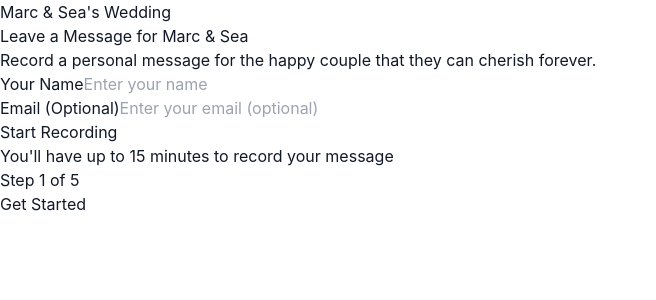
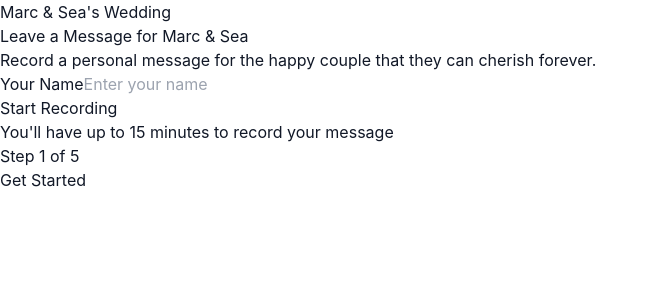
Before and after one commit to schuyler/wedding-bells, a React (Vite) app: page / in a window 1280 px wide. Shown: the top 300 px of the page, without its empty margins (0-656 px from the left). Built offline with nearby package versions, Linux system fonts and the light colour scheme.

Commit message:
remove optional email field from WelcomeForm and update validation schema

```diff
--- a/src/components/WelcomeForm.tsx
+++ b/src/components/WelcomeForm.tsx
@@ -119,25 +119,6 @@ export function WelcomeForm({ onSubmit }: WelcomeFormProps) {
           )}
         </div>
 
-        <div>
-          <label htmlFor="email" className="block text-sm font-medium text-gray-700 mb-1">
-            Email (Optional)
-          </label>
-          <input
-            type="email"
-            id="email"
-            {...register('email')}
-            disabled={isChecking || isSubmitting}
-            className={`w-full px-4 py-2 rounded-lg border ${
-              errors.email ? 'border-red-500' : 'border-gray-300'
-            } focus:outline-none focus:ring-2 focus:ring-blue-500 disabled:bg-gray-50 disabled:text-gray-500`}
-            placeholder="Enter your email (optional)"
-          />
-          {errors.email && (
-            <p className="mt-1 text-sm text-red-500">{errors.email.message}</p>
-          )}
-        </div>
-
         <button
           type="submit"
           disabled={isChecking || isSubmitting}
--- a/src/types/index.ts
+++ b/src/types/index.ts
@@ -2,7 +2,6 @@ import { z } from 'zod'
 
 export interface GuestInfo {
   name: string
-  email?: string
 }
 
 export interface MessageMetadata {
@@ -67,8 +66,7 @@ export interface BrowserCompatibility {
 
 // Zod schemas for validation
 export const guestInfoSchema = z.object({
-  name: z.string().min(2, 'Name must be at least 2 characters').max(100, 'Name must be less than 100 characters'),
-  email: z.string().email('Invalid email address').optional()
+  name: z.string().min(2, 'Name must be at least 2 characters').max(100, 'Name must be less than 100 characters')
 })
 
 export const recordingSchema = z.object({
```
